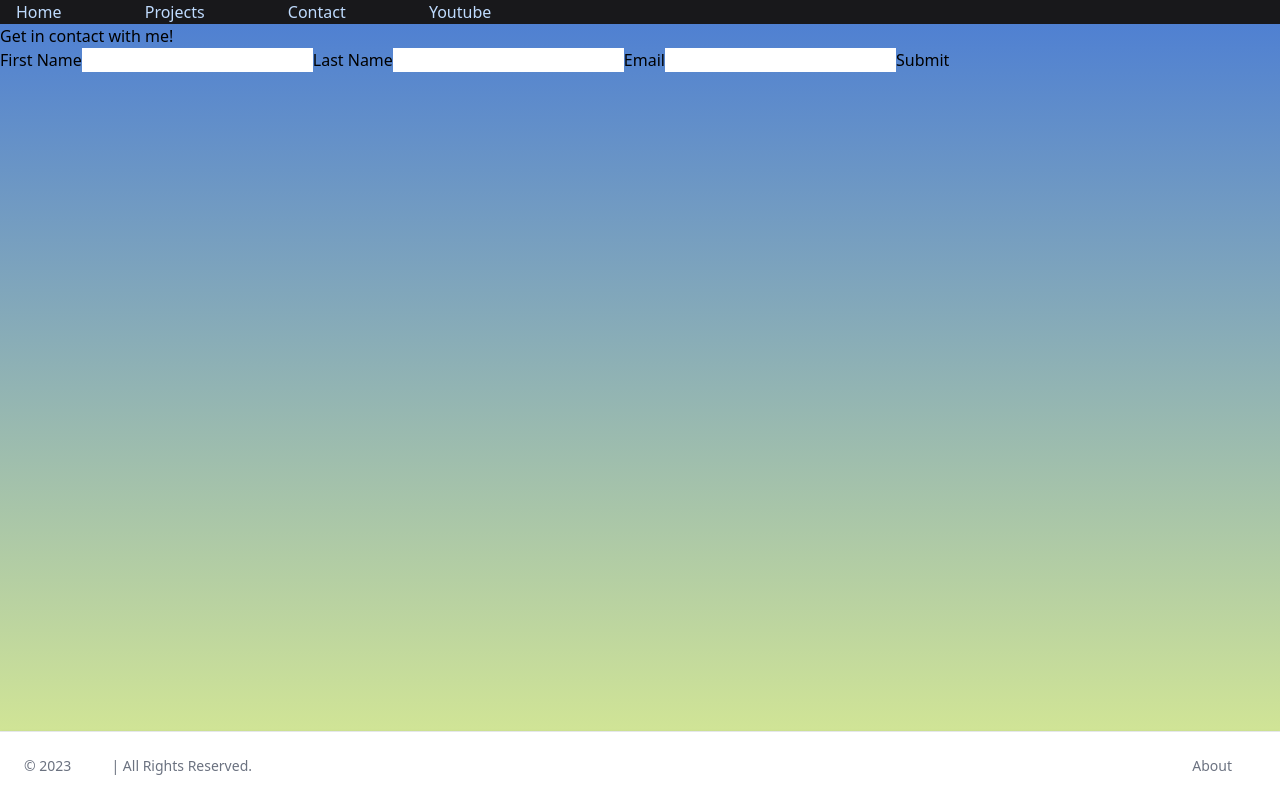
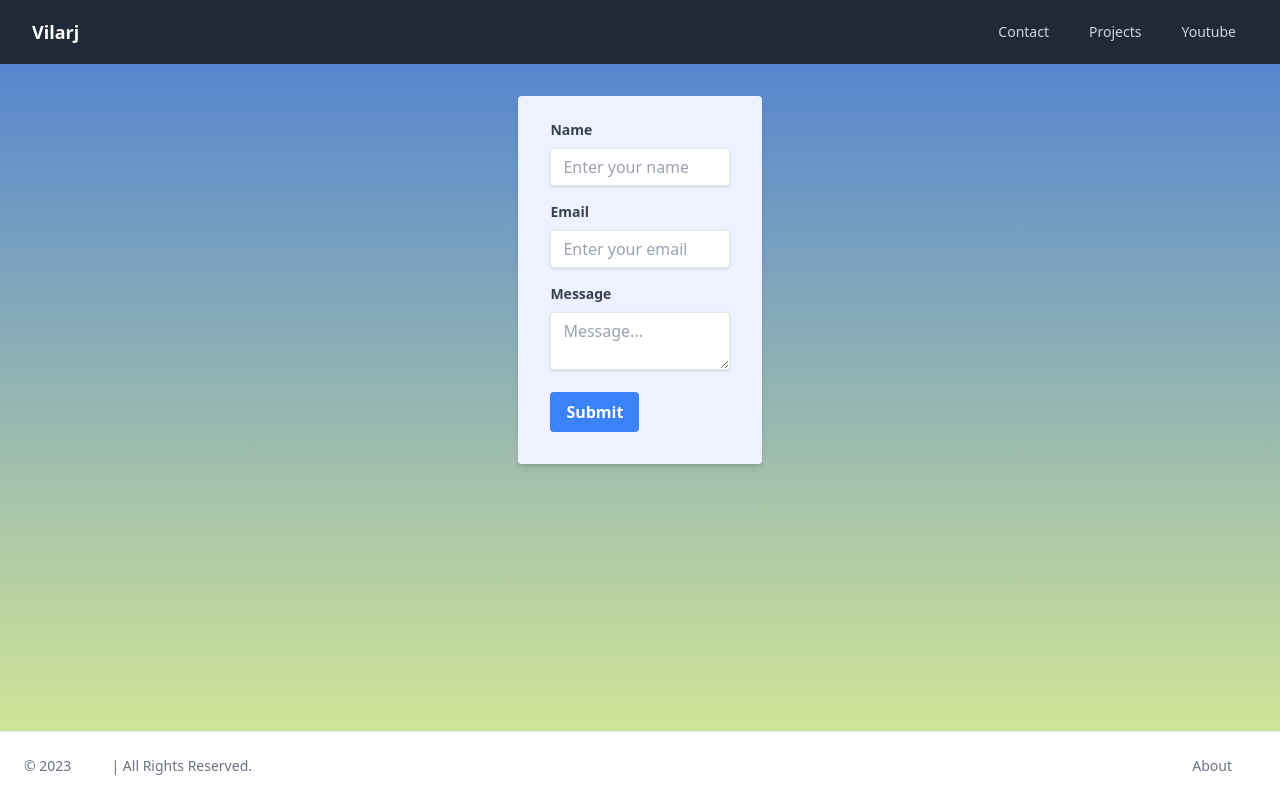
Before and after one commit to vilarj/website, a Next.js app: page /contact in a window 1280 px wide. Built offline with nearby package versions, Linux system fonts and the light colour scheme.

Commit message:
Navbar, Contact route, and form

```diff
--- a/package.json
+++ b/package.json
@@ -19,6 +19,7 @@
     "postcss": "8.4.24",
     "react": "18.2.0",
     "react-dom": "18.2.0",
+    "react-toastify": "^9.1.3",
     "tailwindcss": "3.3.2",
     "typescript": "5.1.6"
   }
--- a/src/app/components/Forms.tsx
+++ b/src/app/components/Forms.tsx
@@ -1,18 +1,47 @@
-import React from 'react'
+"use client"
+import React, { useState } from 'react'
+import { toast } from 'react-toastify';
 
 export default function Form() {
-    return (
-      <form action="" method="post">
-        <label htmlFor="first">First Name</label>
-        <input type="text" id="first" name="first" required />
+  const [name, setName] = useState('');
+  const [e_mail, setEmail] = useState('');
+  const [message, setMessage] = useState('')
 
-        <label htmlFor="last">Last Name</label>
-        <input type="text" id="last" name="last" required />
+  const sendEmail = (e: any) => {
+    e.preventDefault();
+    const email = {
+      name,
+      message,
+      e_mail,
+    };
+    toast.success('Email sent successfully!', {
+      position: toast.POSITION.TOP_RIGHT,
+      autoClose: 2000,
+    });
+  };
 
-        <label htmlFor='email'>Email</label>
-        <input type="email" id="email" name="email" required />
+  return (
+    <div className="flex justify-center p-8">
+      <div className="w-full sm:w-1/2 md:w-1/3 lg:w-1/4 xl:w-1/5">
+        <form className="bg-indigo-50 shadow-md rounded px-8 pt-6 pb-8 mb-4">
+          <div className="mb-4">
+            <label className="block text-gray-700 text-sm font-bold mb-2" htmlFor="name">Name</label>
+            <input className="shadow appearance-none border rounded w-full py-2 px-3 text-gray-700 leading-tight focus:outline-none focus:shadow-outline" id="name" type="text" placeholder="Enter your name" required onChange={(e) => setName(e.target.value)} />
+          </div>
+          <div className="mb-4">
+            <label className="block text-gray-700 text-sm font-bold mb-2" htmlFor="email">Email</label>
+            <input className="shadow appearance-none border rounded w-full py-2 px-3 text-gray-700 leading-tight focus:outline-none focus:shadow-outline" id="email" type="email" placeholder="Enter your email" required onChange={(e) => setEmail(e.target.value)} />
+          </div>
+          <div className="mb-4">
+            <label className="block text-gray-700 text-sm font-bold mb-2" htmlFor="data">Message</label>
+            <textarea className="shadow appearance-none border rounded w-full py-2 px-3 text-gray-700 leading-tight focus:outline-none focus:shadow-outline" id="data" placeholder="Message..." onChange={(e) => setMessage(e.target.value)} />
+          </div>
+          <div className="flex items-center justify-between">
+            <button className="bg-blue-500 hover:bg-blue-700 text-white font-bold py-2 px-4 rounded focus:outline-none focus:shadow-outline" type="submit" onSubmit={sendEmail}>Submit</button>
+          </div>
+        </form>
+      </div>
+    </div>
 
-        <button type="submit">Submit</button>
-      </form>
-    )
-  }
+  )
+}
--- a/src/app/components/Navbar.tsx
+++ b/src/app/components/Navbar.tsx
@@ -3,27 +3,49 @@
 
 export default function Navbar() {
   return (
-    <div className="bg-zinc-900">
-      <nav className="text-white">
-        <div>
-          <span className="text-3xl cursor-pointer mx-2 md:hidden block"></span>
+    <nav className="bg-gray-800">
+      <div className="max-w-7xl mx-auto px-4 sm:px-6 lg:px-8">
+        <div className="flex items-center justify-between h-16">
+          <div className="flex items-center">
+            {/* Logo */}
+            <Link href="/" className="flex-shrink-0 text-white font-bold text-lg">
+              Vilarj
+            </Link>
+          </div>
+          <div className="hidden md:block">
+            <div className="ml-10 flex items-baseline space-x-4">
+              {/* Contact */}
+              <Link href="/contact" className="text-gray-300 hover:bg-gray-700 hover:text-white px-3 py-2 rounded-md text-sm font-medium">Contact</Link>
+              {/* Projects */}
+              <Link href="/projects" className="text-gray-300 hover:bg-gray-700 hover:text-white px-3 py-2 rounded-md text-sm font-medium">Projects</Link>
+              {/* Youtube */}
+              <Link href="https://www.youtube.com/@vilarj" target="_blank" className="text-gray-300 hover:bg-gray-700 hover:text-white px-3 py-2 rounded-md text-sm font-medium">Youtube</Link>
+            </div>
+          </div>
+          <div className="-mr-2 flex md:hidden">
+            <button type="button" className="bg-gray-900 inline-flex items-center justify-center p-2 rounded-md text-gray-400 hover:text-white hover:bg-gray-800 focus:outline-none focus:ring-2 focus:ring-offset-2 focus:ring-offset-gray-800 focus:ring-white" aria-controls="mobile-menu" aria-expanded="false">
+              <span className="sr-only">Open main menu</span>
+              <svg className="block h-6 w-6" fill="none" viewBox="0 0 24 24" stroke="currentColor" aria-hidden="true">
+                <path strokeLinecap="round" stroke-linejoin="round" stroke-width="2"></path>
+              </svg>
+              <svg className="hidden h-6 w-6" fill="none" viewBox="0 0 24 24" stroke="currentColor" aria-hidden="true">
+                <path strokeLinecap="round" stroke-linejoin="round" stroke-width="2"></path>
+              </svg>
+            </button>
+          </div>
+        </div>
+      </div>
 
-          <ul className="flex md:flex-row flex-col md:items-center md:gap-[4vw] gap-8">
-            <li className="mx-4 my-6 md:my-0 text-blue-200 hover:text-teal-200">
-              <Link href="/">Home</Link>
-            </li>
-            <li className="mx-4 my-6 md:my-0 text-blue-200 hover:text-teal-300">
-              <Link href="/projects">Projects</Link>
-            </li>
-            <li className="mx-4 my-6 md:my-0 text-blue-200 hover:text-teal-400">
-              <Link href="/contact">Contact</Link>
-            </li>
-            <li className="mx-4 my-6 md:my-0 text-blue-200 hover:text-teal-500">
-              <Link href="https://www.youtube.com/@vilarj" target="_blank">Youtube</Link>
-            </li>
-          </ul>
+      <div className="md:hidden" id="mobile-menu">
+        <div className="px-2 pt-2 pb-3 space-y-1 sm:px-3">
+          {/* Contact */}
+          <Link href="/contact" className="text-gray-300 hover:bg-gray-700 hover:text-white block px-3 py-2 rounded-md text-base font-medium">Contact</Link>
+          {/* Projects */}
+          <Link href="/projects" className="text-gray-300 hover:bg-gray-700 hover:text-white block px-3 py-2 rounded-md text-base font-medium">Projects</Link>
+          {/* Youtube */}
+          <Link href="https://www.youtube.com/@vilarj" target="_blank" className="text-gray-300 hover:bg-gray-700 hover:text-white block px-3 py-2 rounded-md text-base font-medium">Youtube</Link>
         </div>
-      </nav>
-    </div>
+      </div>
+    </nav>
   );
 }
--- a/src/app/contact/page.tsx
+++ b/src/app/contact/page.tsx
@@ -1,15 +1,13 @@
 import React from "react";
 import Navbar from "../components/Navbar";
 import Footer from "../components/Footer";
-import Body from "../components/Background";
 import Forms from "../components/Forms";
 
 export default function Contact() {
   return (
     <div>
       <Navbar />
-      <h1>Get in contact with me!</h1>
-      <body className="bg-gradient-to-t from-[#ddee90] to-[#4b7dd4] h-screen"/>
+      <body className="bg-gradient-to-t from-[#ddee90] to-[#4b7dd4] h-screen" />
       <Forms />
       <Footer />
     </div>
--- a/src/app/page.tsx
+++ b/src/app/page.tsx
@@ -1,13 +1,15 @@
 import Footer from "./components/Footer";
 import Navbar from "./components/Navbar";
 import Body from "./components/Background";
+import { ToastContainer } from 'react-toastify';
+import 'react-toastify/dist/ReactToastify.css';
 
 export default function Home() {
   return (
-    <div className="">
+    <div>
+      <ToastContainer />
       <Navbar />
       <Body />
-      <h1>Home</h1>
       <Footer />
     </div>
   );
```
Also changed, not shown: 1 other file (tests, documents, lock files or other folders).
